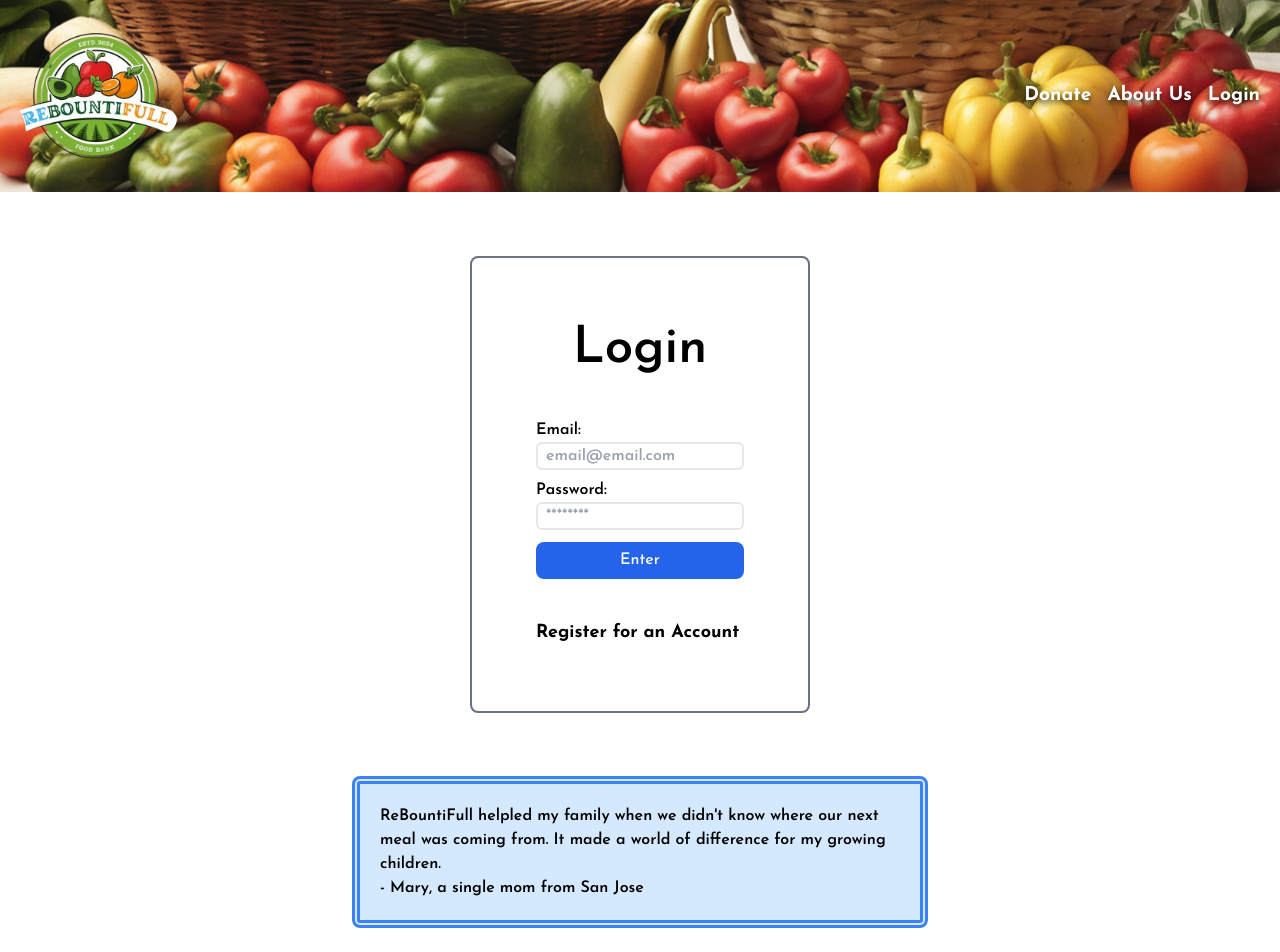
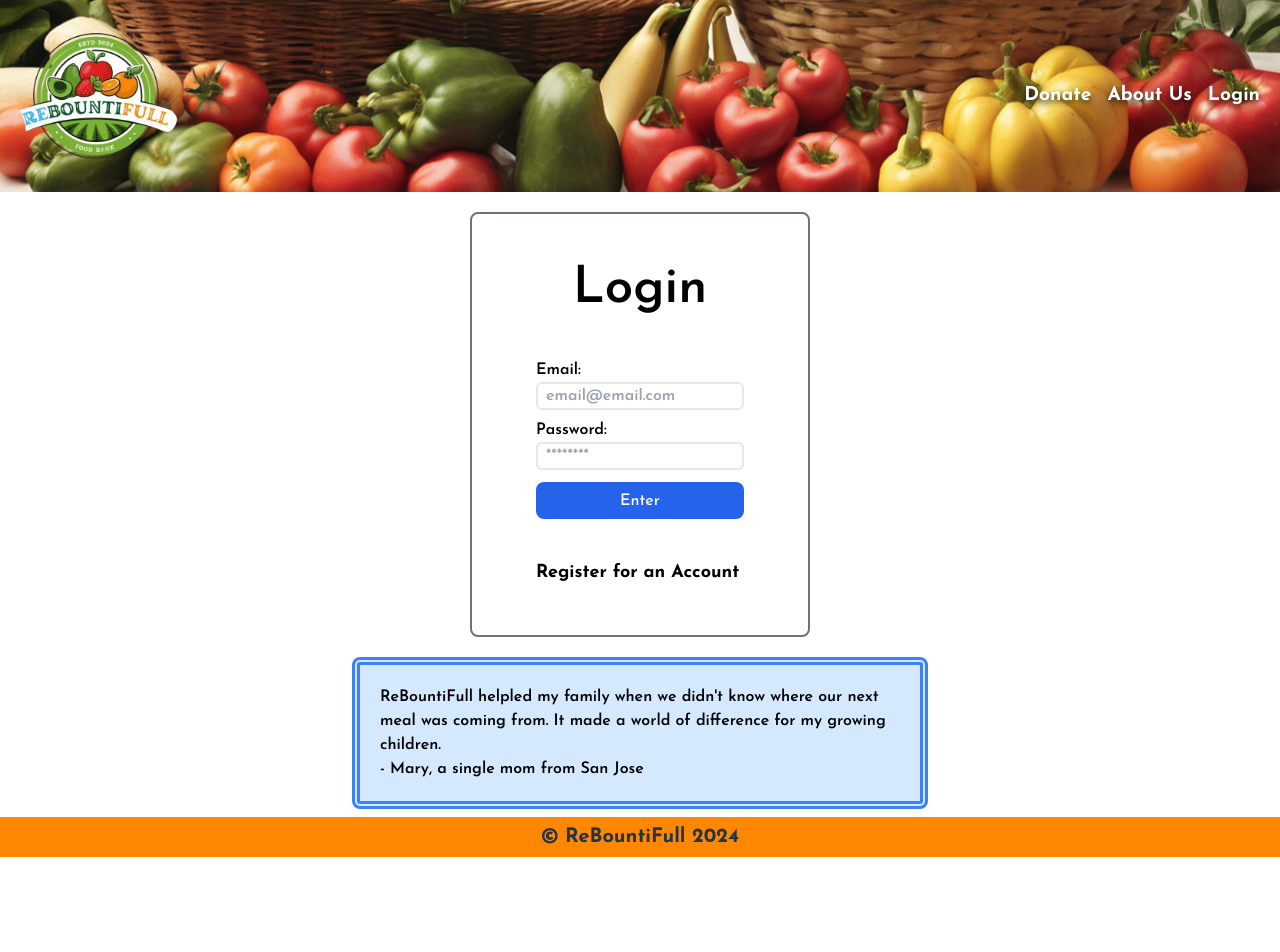
Before and after one commit to sareacct91/ReBountiFull, a React (Vite) app in the folder client/: page /login in a window 1280 px wide. Shown: the top 952 px of the page. After the commit the page ends 857 px from the top, so only its background shows below. Built offline with nearby package versions, Linux system fonts and the light colour scheme; no server answers.

Commit message:
edited layout on login and nav so no scrolling

```diff
--- a/client/src/components/Login/login.jsx
+++ b/client/src/components/Login/login.jsx
@@ -32,8 +32,8 @@ export default function Login() {
   }
 
   return (
-    <div className="flex h-screen w-full flex-col items-center justify-evenly bg-white text-black">
-      <div className="border-2 border-gray-500 px-16 py-16 rounded-lg">
+    <div className="flex w-full flex-col items-center gap-5 bg-white text-black min-h-[calc(100vh-192px-40px)]">
+      <div className="border-2 border-gray-500 px-16 py-12 rounded-lg mt-5">
         <h1 className="text-center pb-10">Login</h1>
         <form className="flex flex-col" onSubmit={handleFormSubmit}>
           <label htmlFor="email">Email:</label>
@@ -65,7 +65,7 @@ export default function Login() {
         </form>
       </div>
 
-      <div className="flex max-w-xl flex-col rounded-lg border-8 border-double border-blue-500 bg-blue-300/40 p-5 font-semibold text-black">
+      <div className="flex max-w-xl flex-col rounded-lg border-8 border-double border-blue-500 bg-blue-300/40 p-5 font-semibold text-black mx-2 mb-2">
         <p className="">
           ReBountiFull helpled my family when we didn't know where our next meal
           was coming from. It made a world of difference for my growing
--- a/client/src/components/Nav/nav.jsx
+++ b/client/src/components/Nav/nav.jsx
@@ -8,10 +8,10 @@ import Auth from "../../utils/auth";
 
 export default function Nav() {
   // pages
-  const pages = ["Cart", "Account", "Donate", "About Us", "Browse", "Login"];
-  const needLogin = ["Cart", "Account", "Browse"];
+  const pages = ["Cart", "Browse", "Donate", "About Us", "Account", "Login"];
+  const needLogin = ["Cart", "Browse", "Account"];
   // assinging pathnames for each pages
-  const pathnames = ["cart", "account", "donate", "aboutus", "browse", "login"];
+  const pathnames = ["cart", "browse", "donate", "aboutus", "account", "login"];
   const [showNavbar, setShowNavbar] = useState(false);
   const [totalItems, setTotalItems] = useState(0);
   const { loading, error, data } = useQuery(QUERY_CART);
@@ -51,7 +51,9 @@ export default function Nav() {
       >
         <div className=" me-3 hidden w-full justify-between lg:flex">
           <ul
-            className={`flex flex-row items-center ${scrolled ? "w-max h-10 rounded-full border-2 border-orange bg-black bg-opacity-90 p-8" : ""}`}
+            className={`flex flex-row items-center ${scrolled ?
+              "w-max h-10 rounded-full border-2 border-orange linear-gradient(to right, blue 0%, green ${percentage / 2}%, orange ${percentage}%, white ${percentage}%, white 100%) bg-opacity-90 p-8"
+            : ""}`}
           >
             {pages.map((page, i) => {
               if (needLogin.includes(page) && !Auth.loggedIn()) {
@@ -70,7 +72,7 @@ export default function Nav() {
               if (page === "Cart" && Auth.loggedIn()) {
                 return (
                   <li
-                    className="mx-2 flex items-center pt-1 text-white drop-shadow-[0_3.2px_3.2px_rgba(0,0,0,0.8)]"
+                    className="ms-2 me-5 flex items-center pt-1 text-white drop-shadow-[0_3.2px_3.2px_rgba(0,0,0,0.8)]"
                     key={page}
                   >
                     <NavLink to={`/cart`}>
```
